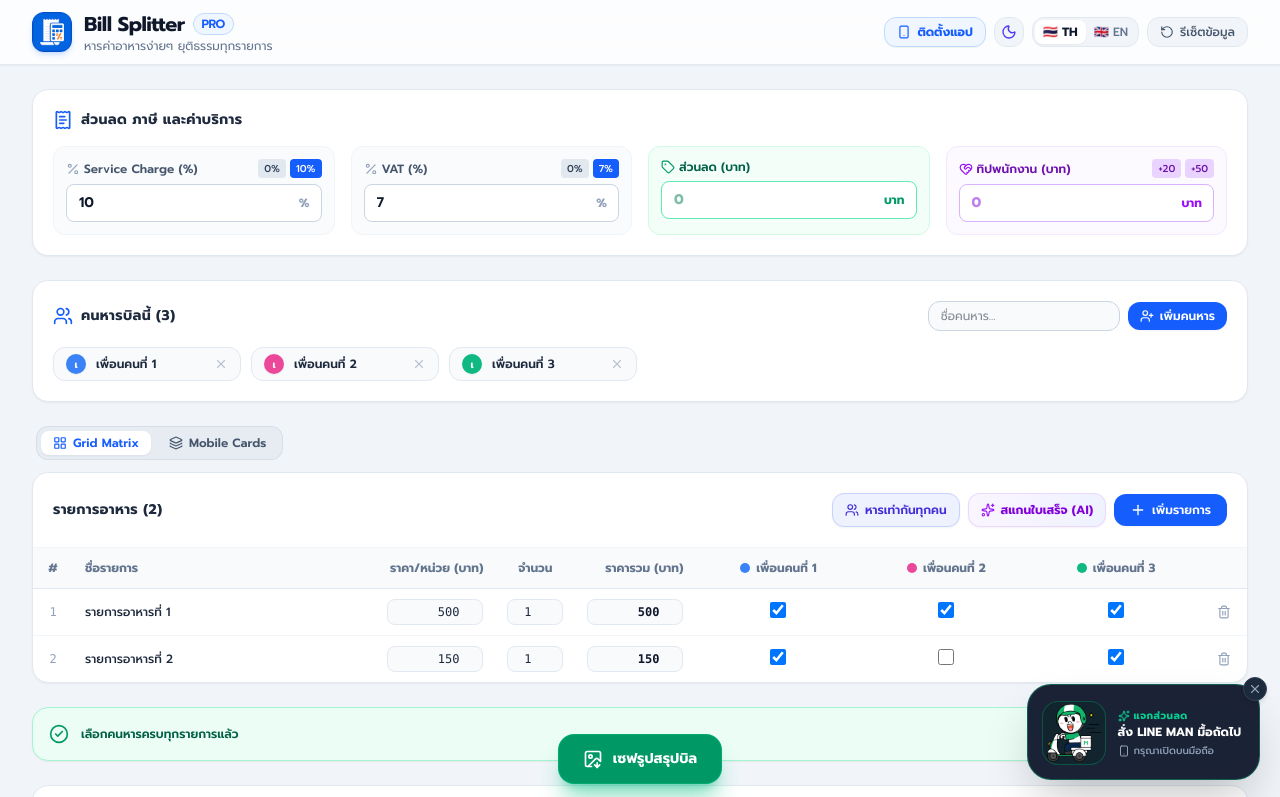
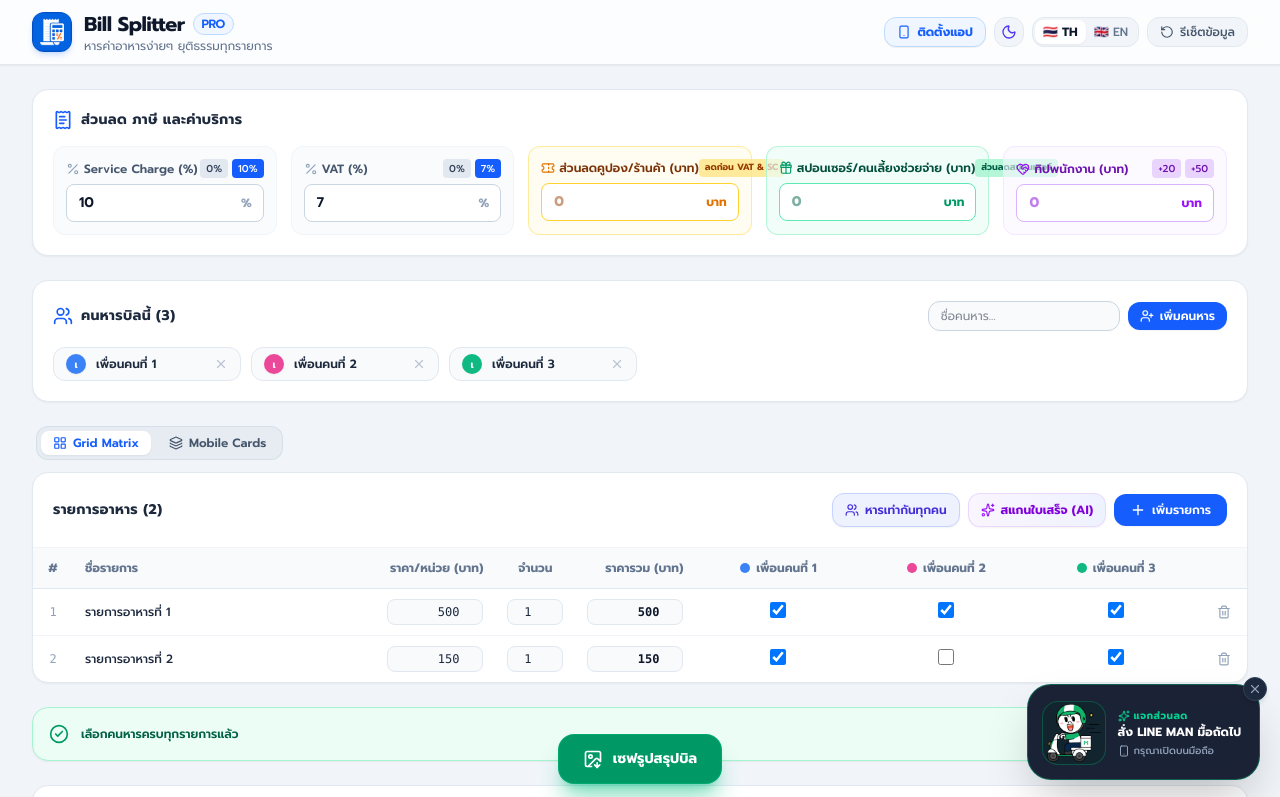
Before and after one commit to iKimz/bill-splitter, a Next.js app: page / in a window 1280 px wide. Shown: the top 797 px of the page. Built offline with nearby package versions, Linux system fonts and the light colour scheme.

Commit message:
feat: add pre-VAT store/coupon discount feature with clear UXUI separation from post-VAT sponsor subsidy

```diff
--- a/src/app/page.tsx
+++ b/src/app/page.tsx
@@ -37,6 +37,7 @@ const INITIAL_ITEMS: BillItem[] = [
 const INITIAL_SETTINGS: BillSettings = {
   serviceChargePercent: 10,
   vatPercent: 7,
+  billDiscountAmount: 0,
   discountAmount: 0,
   tipAmount: 0,
   promptPayId: '0888888888',
--- a/src/components/ExportModal.tsx
+++ b/src/components/ExportModal.tsx
@@ -73,6 +73,18 @@ export const ExportModal: React.FC<ExportModalProps> = ({
     });
 
     text += `---------------------------------\n`;
+    if (calculation.totalStoreDiscount > 0) {
+      text += `ส่วนลดคูปอง/ร้านค้า (ลดก่อน VAT): -฿${calculation.totalStoreDiscount.toLocaleString('th-TH', {
+        minimumFractionDigits: 2,
+        maximumFractionDigits: 2,
+      })}\n`;
+    }
+    if (calculation.totalDiscount > 0) {
+      text += `สปอนเซอร์ช่วยจ่าย: -฿${calculation.totalDiscount.toLocaleString('th-TH', {
+        minimumFractionDigits: 2,
+        maximumFractionDigits: 2,
+      })}\n`;
+    }
     text += `ยอดรวมทั้งสิ้น: ฿${calculation.grandTotal.toLocaleString('th-TH', {
       minimumFractionDigits: 2,
       maximumFractionDigits: 2,
--- a/src/components/SettingsBar.tsx
+++ b/src/components/SettingsBar.tsx
@@ -3,7 +3,7 @@
 import React from 'react';
 import { BillSettings, Language } from '../types';
 import { getTranslation } from '../utils/i18n';
-import { Percent, Tag, ReceiptText, HeartHandshake } from 'lucide-react';
+import { Percent, Tag, ReceiptText, HeartHandshake, Ticket, Gift } from 'lucide-react';
 
 interface SettingsBarProps {
   settings: BillSettings;
@@ -26,7 +26,11 @@ export const SettingsBar: React.FC<SettingsBarProps> = ({
     onChange({ ...settings, vatPercent: Math.max(0, val) });
   };
 
-  const handleDiscountChange = (val: number) => {
+  const handleBillDiscountChange = (val: number) => {
+    onChange({ ...settings, billDiscountAmount: Math.max(0, val) });
+  };
+
+  const handleSponsorDiscountChange = (val: number) => {
     onChange({ ...settings, discountAmount: Math.max(0, val) });
   };
 
@@ -43,8 +47,8 @@ export const SettingsBar: React.FC<SettingsBarProps> = ({
         </h2>
       </div>
 
-      <div className="grid grid-cols-1 sm:grid-cols-2 lg:grid-cols-4 gap-4">
-        {/* Service Charge */}
+      <div className="grid grid-cols-1 sm:grid-cols-2 lg:grid-cols-3 xl:grid-cols-5 gap-3.5">
+        {/* 1. Service Charge */}
         <div className="bg-slate-50/80 dark:bg-slate-800/60 rounded-xl p-3 border border-slate-100 dark:border-slate-700/60">
           <div className="flex justify-between items-center mb-1.5">
             <label className="text-xs font-semibold text-slate-600 dark:text-slate-300 flex items-center gap-1">
@@ -85,7 +89,7 @@ export const SettingsBar: React.FC<SettingsBarProps> = ({
           </div>
         </div>
 
-        {/* VAT */}
+        {/* 2. VAT */}
         <div className="bg-slate-50/80 dark:bg-slate-800/60 rounded-xl p-3 border border-slate-100 dark:border-slate-700/60">
           <div className="flex justify-between items-center mb-1.5">
             <label className="text-xs font-semibold text-slate-600 dark:text-slate-300 flex items-center gap-1">
@@ -126,13 +130,43 @@ export const SettingsBar: React.FC<SettingsBarProps> = ({
           </div>
         </div>
 
-        {/* Subsidize / Discount */}
-        <div className="bg-emerald-50/60 dark:bg-emerald-950/40 rounded-xl p-3 border border-emerald-100 dark:border-emerald-900/60">
+        {/* 3. Store / Coupon Discount (Pre-VAT & SC) */}
+        <div className="bg-amber-50/70 dark:bg-amber-950/40 rounded-xl p-3 border border-amber-200/80 dark:border-amber-900/60">
           <div className="flex justify-between items-center mb-1.5">
-            <label className="text-xs font-semibold text-emerald-800 dark:text-emerald-300 flex items-center gap-1">
-              <Tag className="w-3.5 h-3.5 text-emerald-600 dark:text-emerald-400" />
-              {t.discount}
+            <label className="text-xs font-semibold text-amber-900 dark:text-amber-300 flex items-center gap-1">
+              <Ticket className="w-3.5 h-3.5 text-amber-600 dark:text-amber-400" />
+              <span className="truncate">{t.storeDiscount}</span>
             </label>
+            <span className="text-[9px] font-bold bg-amber-200/80 dark:bg-amber-900/80 text-amber-800 dark:text-amber-300 px-1.5 py-0.5 rounded shrink-0">
+              {t.storeDiscountBadge}
+            </span>
+          </div>
+          <div className="relative flex items-center">
+            <input
+              type="number"
+              min="0"
+              step="1"
+              value={settings.billDiscountAmount || ''}
+              onChange={(e) => handleBillDiscountChange(parseFloat(e.target.value) || 0)}
+              className="w-full bg-white dark:bg-slate-800 border border-amber-300 dark:border-amber-700/80 rounded-lg px-3 py-2 text-sm font-bold text-amber-800 dark:text-amber-300 focus:ring-2 focus:ring-amber-500 outline-none transition-all pr-12"
+              placeholder="0"
+            />
+            <span className="absolute right-3 text-xs font-bold text-amber-600 dark:text-amber-400 pointer-events-none">
+              {t.baht}
+            </span>
+          </div>
+        </div>
+
+        {/* 4. Sponsor / Subsidy (Post-VAT) */}
+        <div className="bg-emerald-50/70 dark:bg-emerald-950/40 rounded-xl p-3 border border-emerald-200/80 dark:border-emerald-900/60">
+          <div className="flex justify-between items-center mb-1.5">
+            <label className="text-xs font-semibold text-emerald-900 dark:text-emerald-300 flex items-center gap-1">
+              <Gift className="w-3.5 h-3.5 text-emerald-600 dark:text-emerald-400" />
+              <span className="truncate">{t.sponsorDiscount}</span>
+            </label>
+            <span className="text-[9px] font-bold bg-emerald-200/80 dark:bg-emerald-900/80 text-emerald-800 dark:text-emerald-300 px-1.5 py-0.5 rounded shrink-0">
+              {t.sponsorDiscountBadge}
+            </span>
           </div>
           <div className="relative flex items-center">
             <input
@@ -140,8 +174,8 @@ export const SettingsBar: React.FC<SettingsBarProps> = ({
               min="0"
               step="1"
               value={settings.discountAmount || ''}
-              onChange={(e) => handleDiscountChange(parseFloat(e.target.value) || 0)}
-              className="w-full bg-white dark:bg-slate-800 border border-emerald-300 dark:border-emerald-700 rounded-lg px-3 py-2 text-sm font-bold text-emerald-700 dark:text-emerald-400 focus:ring-2 focus:ring-emerald-500 outline-none transition-all pr-12"
+              onChange={(e) => handleSponsorDiscountChange(parseFloat(e.target.value) || 0)}
+              className="w-full bg-white dark:bg-slate-800 border border-emerald-300 dark:border-emerald-700/80 rounded-lg px-3 py-2 text-sm font-bold text-emerald-800 dark:text-emerald-300 focus:ring-2 focus:ring-emerald-500 outline-none transition-all pr-12"
               placeholder="0"
             />
             <span className="absolute right-3 text-xs font-bold text-emerald-600 dark:text-emerald-400 pointer-events-none">
@@ -150,7 +184,7 @@ export const SettingsBar: React.FC<SettingsBarProps> = ({
           </div>
         </div>
 
-        {/* Tip / Extra Charge */}
+        {/* 5. Tip / Extra Charge */}
         <div className="bg-purple-50/60 dark:bg-purple-950/40 rounded-xl p-3 border border-purple-100 dark:border-purple-900/60">
           <div className="flex justify-between items-center mb-1.5">
             <label className="text-xs font-semibold text-purple-800 dark:text-purple-300 flex items-center gap-1">
--- a/src/components/SummarySection.tsx
+++ b/src/components/SummarySection.tsx
@@ -225,6 +225,19 @@ export const SummarySection: React.FC<SummarySectionProps> = ({
                       </span>
                     </div>
 
+                    {person.storeDiscountShare > 0 && (
+                      <div className="flex justify-between text-amber-600 dark:text-amber-400 font-medium">
+                        <span>{t.storeDiscountShare}:</span>
+                        <span>
+                          -฿
+                          {person.storeDiscountShare.toLocaleString('th-TH', {
+                            minimumFractionDigits: 2,
+                            maximumFractionDigits: 2,
+                          })}
+                        </span>
+                      </div>
+                    )}
+
                     {person.serviceChargeShare > 0 && (
                       <div className="flex justify-between text-slate-500 dark:text-slate-400">
                         <span>{t.scShare}:</span>
@@ -266,7 +279,7 @@ export const SummarySection: React.FC<SummarySectionProps> = ({
 
                     {person.discountShare > 0 && (
                       <div className="flex justify-between text-emerald-600 dark:text-emerald-400 font-medium">
-                        <span>{t.discountShare}:</span>
+                        <span>{t.sponsorDiscountShare}:</span>
                         <span>
                           -฿
                           {person.discountShare.toLocaleString('th-TH', {
--- a/src/types/index.ts
+++ b/src/types/index.ts
@@ -15,7 +15,8 @@ export interface BillItem {
 export interface BillSettings {
   serviceChargePercent: number;
   vatPercent: number;
-  discountAmount: number;
+  billDiscountAmount: number; // ส่วนลดคูปอง/ร้านค้า (คิดก่อน VAT & Service Charge)
+  discountAmount: number;     // สปอนเซอร์/คนเลี้ยงช่วยจ่าย (คิดหลัง VAT & Service Charge)
   tipAmount: number;
   promptPayId: string;
 }
@@ -39,6 +40,8 @@ export interface PersonSummary {
   avatarColor: string;
   items: PersonItemShare[];
   itemSubtotal: number;
+  netItemSubtotal: number;
+  storeDiscountShare: number;
   serviceChargeShare: number;
   vatShare: number;
   discountShare: number;
@@ -50,6 +53,8 @@ export interface PersonSummary {
 export interface CalculationResult {
   personSummaries: PersonSummary[];
   itemsSubtotal: number;
+  totalStoreDiscount: number;
+  netItemsSubtotal: number;
   totalServiceCharge: number;
   totalVat: number;
   totalDiscount: number;
--- a/src/utils/i18n.ts
+++ b/src/utils/i18n.ts
@@ -23,7 +23,11 @@ export const translations = {
     settingsTitle: 'ส่วนลด ภาษี และค่าบริการ',
     serviceCharge: 'Service Charge (%)',
     vat: 'VAT (%)',
-    discount: 'ส่วนลด (บาท)',
+    storeDiscount: 'ส่วนลดคูปอง/ร้านค้า (บาท)',
+    storeDiscountBadge: 'ลดก่อน VAT & SC',
+    sponsorDiscount: 'สปอนเซอร์/คนเลี้ยงช่วยจ่าย (บาท)',
+    sponsorDiscountBadge: 'ส่วนลดสปอนเซอร์',
+    discount: 'ส่วนลดสปอนเซอร์ (บาท)',
     tip: 'ทิปพนักงาน (บาท)',
     baht: 'บาท',
 
@@ -64,9 +68,11 @@ export const translations = {
     perPersonDetail: 'รายละเอียด',
     noConsumption: 'ไม่ได้หารรายการนี้',
     itemsShare: 'ค่าอาหาร',
+    storeDiscountShare: 'ส่วนลดคูปอง/ร้านค้า',
+    sponsorDiscountShare: 'สปอนเซอร์ช่วยจ่าย',
     scShare: 'ค่าบริการ',
     vatShare: 'ภาษี',
-    discountShare: 'ส่วนลด',
+    discountShare: 'สปอนเซอร์ช่วยจ่าย',
     tipShare: 'ทิป/อื่นๆ',
     totalOwed: 'ยอดที่ต้องจ่าย',
     paidTrackerTitle: 'เช็กสถานะการโอน',
@@ -114,7 +120,11 @@ export const translations = {
     settingsTitle: 'Tax, Service Charge & Discounts',
     serviceCharge: 'Service Charge (%)',
     vat: 'VAT (%)',
-    discount: 'Discount (THB)',
+    storeDiscount: 'Store / Coupon Discount (THB)',
+    storeDiscountBadge: 'Pre-Tax & SC',
+    sponsorDiscount: 'Sponsor / Subsidy (THB)',
+    sponsorDiscountBadge: 'Sponsor Subsidy',
+    discount: 'Sponsor Subsidy (THB)',
     tip: 'Tip (THB)',
     baht: 'THB',
 
@@ -155,9 +165,11 @@ export const translations = {
     perPersonDetail: 'Details',
     noConsumption: 'No items shared',
     itemsShare: 'Food Items',
+    storeDiscountShare: 'Store Discount',
+    sponsorDiscountShare: 'Sponsor Subsidy',
     scShare: 'Service Charge',
     vatShare: 'VAT',
-    discountShare: 'Discount',
+    discountShare: 'Sponsor Subsidy',
     tipShare: 'Tip/Extra',
     totalOwed: 'Total Owed',
     paidTrackerTitle: 'Payment Status',
```
Also changed, not shown: src/components/ReceiptCard.tsx (+85 -0 lines), src/utils/calculation.ts (+23 -4 lines).
